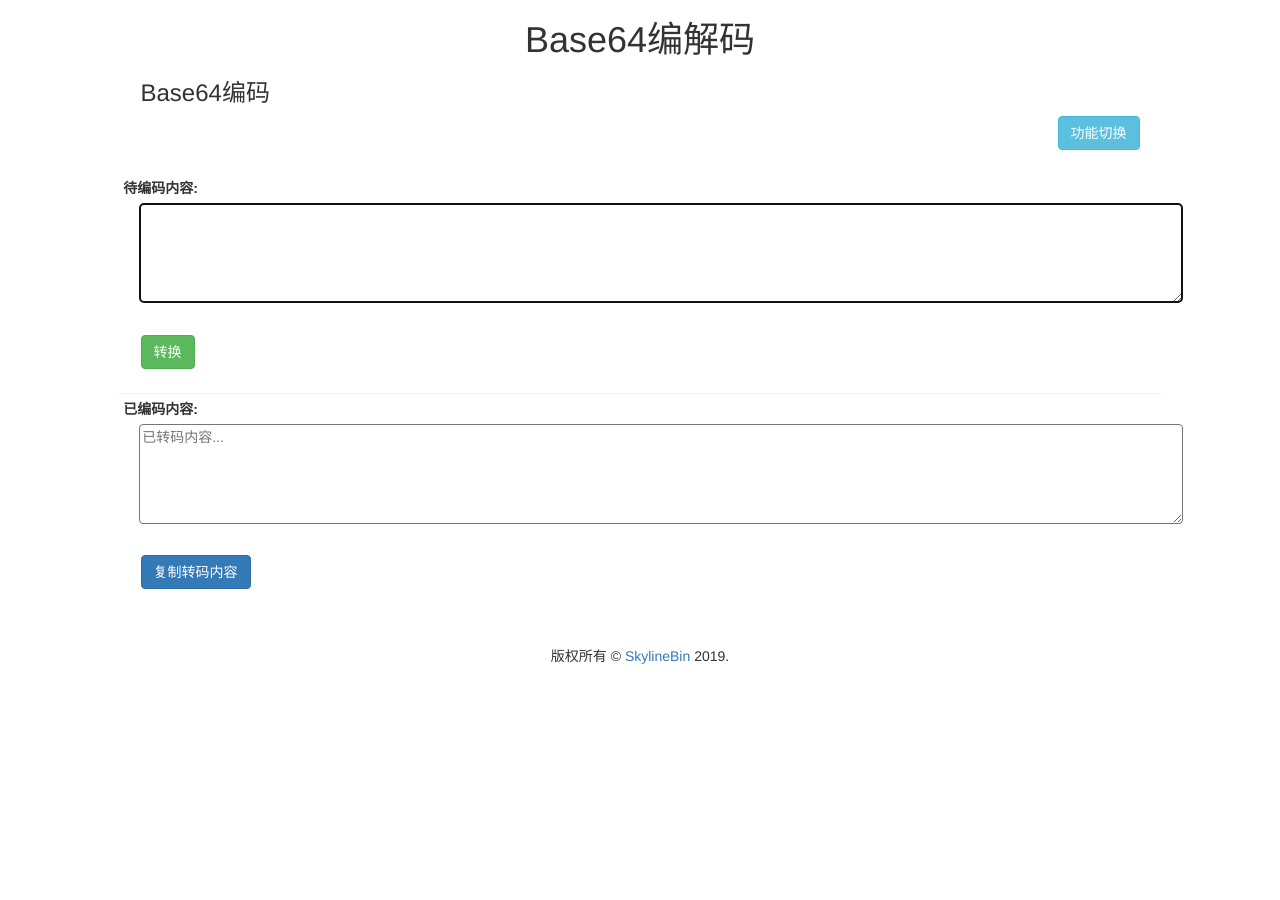
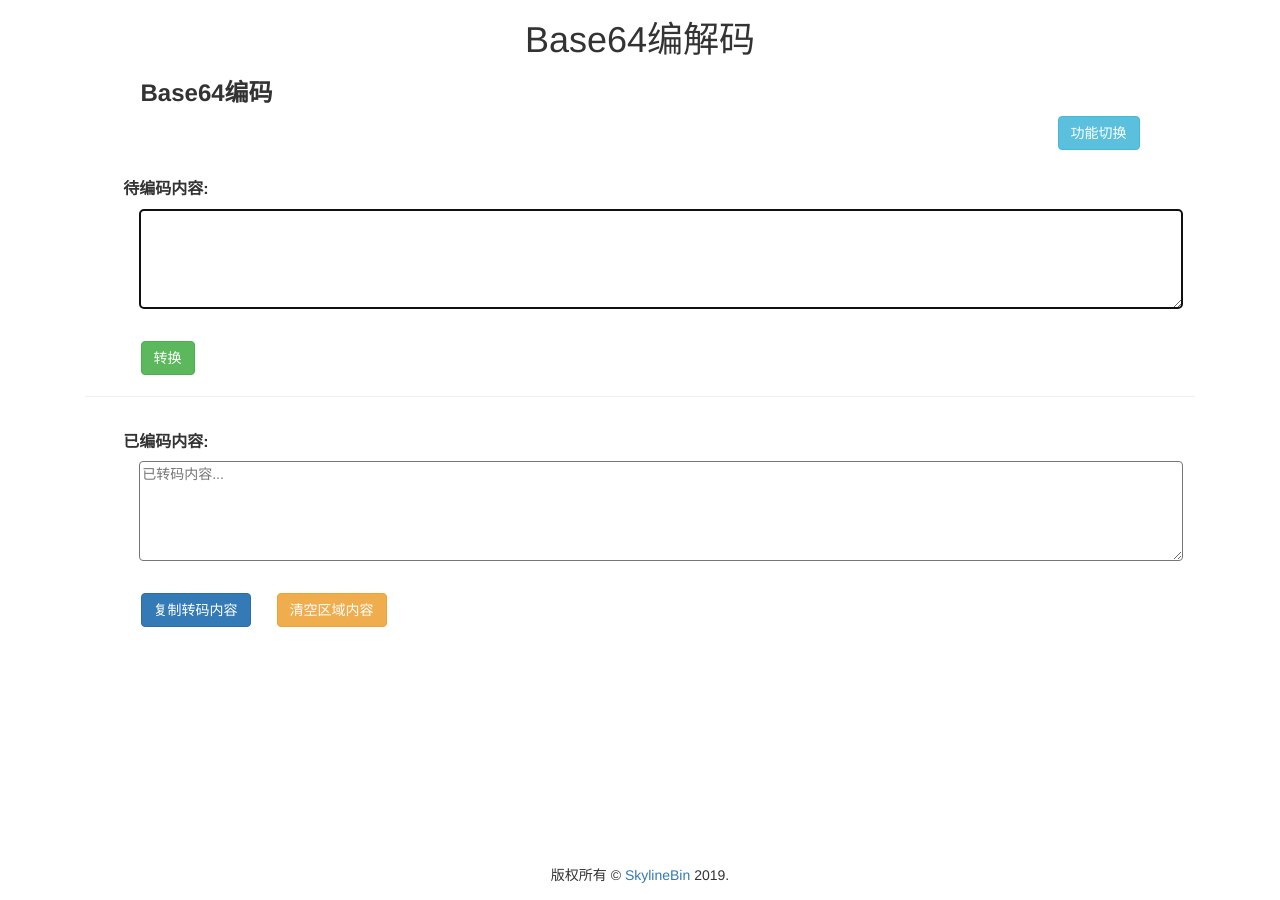
Before and after one commit to skylinebin/skylinebin.github.io, a Jekyll site: the page tools/base64.html, which Jekyll copies as it is, in a window 1280 px wide. Built offline with Jekyll 4.4.1, drawn with Linux system fonts in a browser that asks for light colours.

Commit message:
更新内容并简要添加动画

```diff
--- a/tools/base64.html
+++ b/tools/base64.html
@@ -1,9 +1,11 @@
 <!DOCTYPE html>
 <html>
+
 <head>
 	<meta http-equiv="Content-Type" content="text/html; charset=utf-8" />
 	<meta http-equiv="X-UA-Compatible" content="IE=edge">
 	<meta name="viewport" content="width=device-width, initial-scale=1">
+	<meta name="description" content="Base64 编解码">
 	<title>Base64 编解码</title>
 	<!--[if IE]>
         <script src="../assets/js/base64-polyfill.js"></script>
@@ -17,32 +19,31 @@
 	<div class="container">
 		<div class="col-md-12">
 			<h1 class="titleHeader">Base64编解码</h1>
-
 			<h3 class="subtitle">Base64编码</h3>
 			<div class="btnFunction">
-				<button class="btn btn-info functionChangeBtn" onclick="repalceState()">功能切换</button>
+				<button class="btn btn-info functionChangeBtn" title="点击切换编解码" onclick="repalceState()">功能切换</button>
 			</div>
 			<div class="areas areaFirst">
 				<div class="areaTip currentFirstTip">待编码内容: </div>
-				<textarea name="textareaFirst" class="areaContent areaFirstContent"  autofocus="true"></textarea>
+				<textarea name="textareaFirst" class="areaContent areaFirstContent" autofocus="true"></textarea>
 			</div>
 			<div class="btnFunction">
 				<button class="btn btn-success functionExec" onclick="execFunction()">转换</button>
 			</div>
+			<hr>
 			<div class="areas areaSecond">
 				<div class="areaTip currentSecondTip">已编码内容: </div>
 				<textarea name="textareaSecond" class="areaContent areaSecondContent" placeholder="已转码内容..."></textarea>
 			</div>
 			<div class="btnFunction">
 				<button class="btn btn-primary functionExec" onclick="copyToDucument()">复制转码内容</button>
+				<button class="btn btn-warning functionClear" onclick="clearText()">清空区域内容</button>
 			</div>
 
-
+		</div>
+	</div>
 	<div class="copyright">
 		版权所有 &copy; <a href="https://skylinebin.com">SkylineBin</a> 2019.
-			</div>
-		</div>
-
 	</div>
 
 
@@ -51,50 +52,61 @@
 	<!-- 包括所有bootstrap的js插件或者可以根据需要使用的js插件调用　-->
 	<script src="../assets/js/bootstrap.min.js"></script>
 	<script type="text/javascript">
-		let GState=true;
-		function xCodeData(str,state){
-			if(state){
-				return window.btoa(encodeURIComponent(str)); //编码输入内容
-			}else{
-				return decodeURIComponent(window.atob(str)); //解码输入内容
+		let GState = true;
+
+		function xCodeData(str, state) {
+			if (state) {
+				return window.btoa(encodeURIComponent(str)); //base64编码输入内容
+			} else {
+				return decodeURIComponent(window.atob(str)); //base64解码输入内容
 			}
 
 		}
 
-		function repalceState(){
-			GState=!GState;
-			let currentFirst=$(".areaFirstContent").val().trim();
-			let currentSecond=$(".areaSecondContent").val().trim();
-			if(GState){
+		// 执行功能切换
+		function repalceState() {
+			GState = !GState;
+			let currentFirst = $(".areaFirstContent").val().trim();
+			let currentSecond = $(".areaSecondContent").val().trim();
+			if (GState) {
 				$(".subtitle").html("Base64编码");
 				$(".currentFirstTip").html("待编码内容: ");
 				$(".currentSecondTip").html("已编码内容: ");
-			}else{
+			} else {
 				$(".subtitle").html("Base64解码");
 				$(".currentFirstTip").html("待解码内容: ");
 				$(".currentSecondTip").html("已解码内容: ");
 			}
 			$(".areaSecondContent").val(currentFirst);
 			$(".areaFirstContent").val(currentSecond);
+			// 添加动画
+			$(".subtitle, .areaTip").addClass("animaColor");
 		}
 
-		function execFunction(){
+		// 执行转换
+		function execFunction() {
 			let str = $(".areaFirstContent").val();
-			str=str.trim();
+			str = str.trim();
 			let result;
-			result=xCodeData(str,GState);
+			result = xCodeData(str, GState);
 			$(".areaSecondContent").val(result);
 		}
 
-		function copyToDucument(){
+		// 复制到系统剪切板
+		function copyToDucument() {
 			$(".areaSecondContent").select();
 			document.execCommand('copy');
 		}
 
+		// 清空文本框内容
+		function clearText() {
+			$(".areaSecondContent").val("");
+			$(".areaFirstContent").val("");
+			$(".subtitle, .areaTip").removeClass("animaColor");
+		}
+
 		// window.btoa(encodeURIComponent("哈哈哈")); // 编码示例
-
 		// decodeURIComponent(window.atob('JUU1JTkzJTg4JUU1JTkzJTg4JUU1JTkzJTg4')); // 解码示例
-
 	</script>
 </body>
 
--- a/tools/static/css/base64Css.css
+++ b/tools/static/css/base64Css.css
@@ -2,59 +2,88 @@
  * @Author: SkylineBin
  * @Date: 2019-12-10 15:22:44
  * @Last Modified by: SkylineBin
- * @Last Modified time: 2019-12-10 16:02:57
+ * @Last Modified time: 2019-12-10 17:18:59
  */
 
 
-.titleHeader{
+.titleHeader {
     text-align: center;
 }
 
-.subtitle{
-    margin-left: 5%;
+@keyframes subtitleBack {
+    from {
+        color: red;
+    }
+
+    to {
+        color: rgb(17, 21, 226);
+    }
 }
 
-.functionChangeBtn{
+
+.subtitle {
+    margin-left: 5%;
+    font-weight: bold;
+}
+
+.animaColor{
+    animation: subtitleBack 2s;
+}
+
+.functionChangeBtn {
     float: right;
     margin-right: 5%;
 }
 
-.btnFunction{
+.btnFunction {
     height: 40px;
     line-height: 40px;
 }
 
-.btnFunction:after{
+.btnFunction:after {
     display: block;
     content: " ";
     clear: both;
 }
 
-.functionExec{
+.functionExec {
     margin-left: 5%;
 }
 
-.areas{
+.functionClear {
+    margin-left: 2%;
+}
+
+.areas {
     margin: 2% 3%;
 }
-.areas .areaTip{
+
+.areas .areaTip {
     font-weight: bold;
-    margin: 0.5rem 0.5rem;
+    font-size: 16px;
+    margin: 0.8rem 0.5rem;
 }
 
-.areas .areaContent{
+.areas .areaContent {
     margin-left: 2%;
     height: 100px;
     width: 100%;
     border-radius: 4px;
 }
 
-.areaSecond{
-    border-top: 1px solid #f2f2f2;
+.areaSecond {
+    /* border-top: 1px solid #f2f2f2; */
+    margin-top: 3%;
 }
 
 
-.copyright{
-    margin-top: 5%;
+
+.container {
+    min-height: calc(100vh - 50px);
+}
+
+.copyright {
+    height: 50px;
     text-align: center;
+    line-height: 50px;
 }
```
Lines whose indentation alone changed are shown as unchanged.
